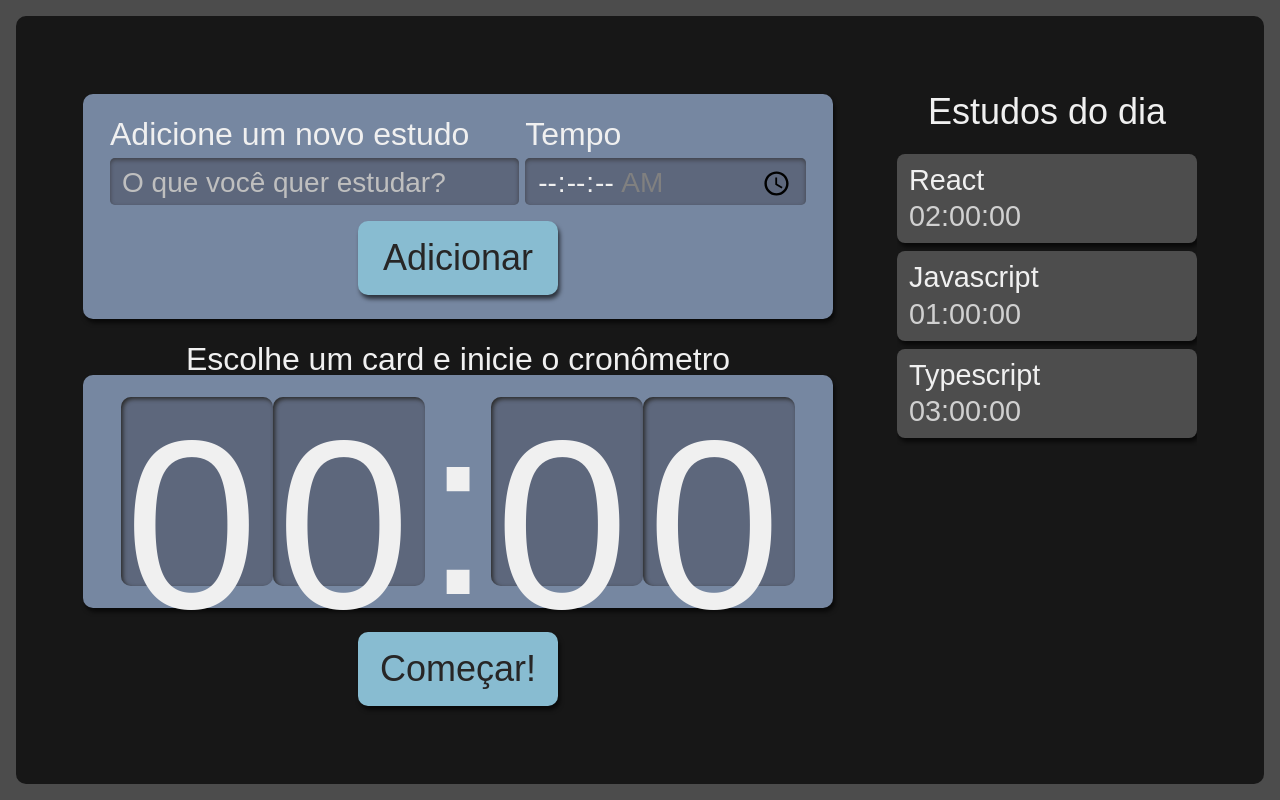
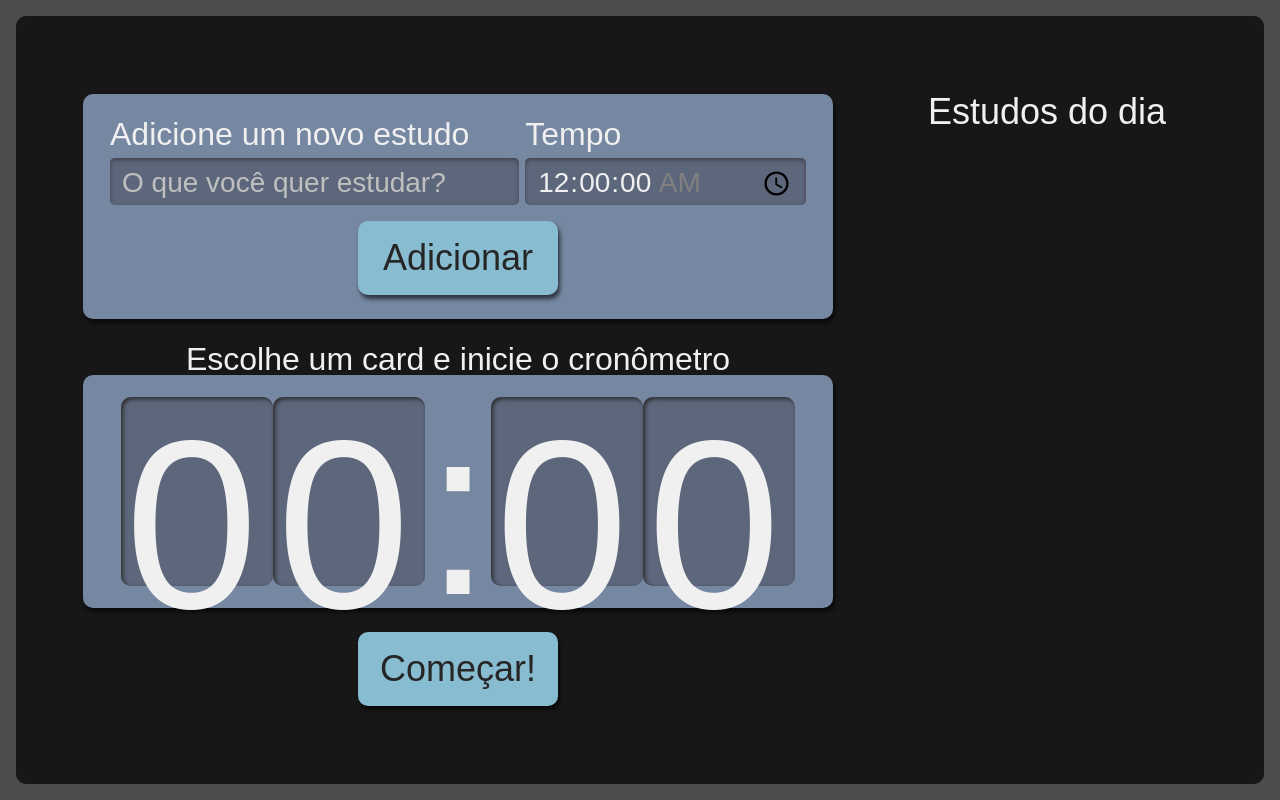
Before and after one commit to jonasjesusamerico/react-com-typescript-alura, a React (Create React App) app in the folder react-escrevendo-com-typescript/: page / in a window 1280 px wide. Built offline with nearby package versions, Linux system fonts and the light colour scheme.

Commit message:
Finalizando a aula 5

```diff
--- a/react-escrevendo-com-typescript/package.json
+++ b/react-escrevendo-com-typescript/package.json
@@ -14,6 +14,7 @@
     "react-dom": "^18.1.0",
     "react-scripts": "5.0.1",
     "typescript": "^4.7.3",
+    "uuid": "^8.3.2",
     "web-vitals": "^2.1.4"
   },
   "scripts": {
@@ -41,6 +42,7 @@
     ]
   },
   "devDependencies": {
+    "@types/uuid": "^8.3.4",
     "sass": "^1.52.2",
     "typescript-plugin-css-modules": "^3.4.0"
   }
--- a/react-escrevendo-com-typescript/src/components/Formulario/index.tsx
+++ b/react-escrevendo-com-typescript/src/components/Formulario/index.tsx
@@ -1,12 +1,41 @@
 import React from "react";
+import { ITarefa } from "../../types/tarefa";
 import Botao from "../botao";
 import style from './Formulario.module.scss'
+import {v4 as uuidv4 } from 'uuid'
 
 
-class Formulario extends React.Component {
+class Formulario extends React.Component<{
+    setTarefas: React.Dispatch<React.SetStateAction<ITarefa[]>>
+}> {
+
+    state = {
+        tarefa: "",
+        tempo: "00:00"
+    }
+
+    adicionarTarefa(evento: React.FormEvent<HTMLFormElement>) {
+        evento.preventDefault();
+        this.props.setTarefas(tarefasAntigas =>
+            [
+                ...tarefasAntigas,
+                {
+                    ...this.state,
+                    selecionado: false,
+                    completado: false,
+                    id: uuidv4()
+                }
+            ]
+        )
+        this.setState({
+            tarefa: "",
+            tempo: "00:00"
+        })
+    }
+
     render() {
         return (
-            <form className={style.novaTarefa}>
+            <form className={style.novaTarefa} onSubmit={this.adicionarTarefa.bind(this)}>
                 <div className={style.inputContainer}>
                     <label htmlFor="tarefa">
                         Adicione um novo estudo
@@ -15,6 +44,8 @@
                         type="text"
                         name="tarefa"
                         id="tarefa"
+                        value={this.state.tarefa}
+                        onChange={evento => this.setState({ ...this.state, tarefa: evento.target.value })}
                         placeholder="O que você quer estudar?"
                         required
                     />
@@ -27,12 +58,14 @@
                         type="time"
                         step="1"
                         name="tempo"
+                        value={this.state.tempo}
+                        onChange={evento => this.setState({ ...this.state, tempo: evento.target.value })}
                         id="tempo"
                         min="00:00:00"
                         max="01:30:00"
                     />
                 </div>
-                <Botao>Adicionar</Botao>
+                <Botao type="submit">Adicionar</Botao>
             </form>
         )
     }
--- a/react-escrevendo-com-typescript/src/components/Lista/index.tsx
+++ b/react-escrevendo-com-typescript/src/components/Lista/index.tsx
@@ -1,27 +1,16 @@
+import { ITarefa } from '../../types/tarefa';
 import Item from './Item';
 import style from './List.module.scss'
 
-function Lista() {
-    const tarefas = [
-        {
-            tarefa: 'React',
-            tempo: '02:00:00'
-        },
-        {
-            tarefa: 'Javascript',
-            tempo: '01:00:00'
-        },
-        {
-            tarefa: 'Typescript',
-            tempo: '03:00:00'
-        }
-]
+
+function Lista({tarefas}: {tarefas: ITarefa[]}) {
+
     return (
         <aside className={style.listaTarefas}>
             <h2>Estudos do dia</h2>
             <ul>
                 {
-                    tarefas.map((item, index) =>  (
+                    tarefas.map((item, index) => (
                         <Item
                             key={index}
                             {...item}
--- a/react-escrevendo-com-typescript/src/components/botao/index.tsx
+++ b/react-escrevendo-com-typescript/src/components/botao/index.tsx
@@ -5,10 +5,11 @@
     children: React.ReactNode;
   }
 
-class Botao extends React.Component<IProps> {
+class Botao extends React.Component<{ children: string, type?: "button" | "submit" | "reset" | undefined }> {
     render() {
+        const {type = "button"} = this.props;
         return (
-            <button className={style.botao}>
+            <button type={type} className={style.botao}>
                 {this.props.children}
             </button>
         )
--- a/react-escrevendo-com-typescript/src/pages/App.tsx
+++ b/react-escrevendo-com-typescript/src/pages/App.tsx
@@ -1,15 +1,17 @@
-import React from 'react';
+import React, { useState } from 'react';
 import { Cronometro } from '../components/Cronometro';
 
 import Formulario from '../components/Formulario';
 import Lista from '../components/Lista'
+import { ITarefa } from '../types/tarefa';
 import style from './App.module.scss'
 
 function App() {
+  const [tarefas, setTarefas] = useState<ITarefa[]>([]);
   return (
     <div className={style.AppStyle}>
-      <Formulario />
-      <Lista/>
+      <Formulario setTarefas={setTarefas}/>
+      <Lista tarefas={tarefas}/>
       <Cronometro />
     </div>
   );
--- /dev/null
+++ b/react-escrevendo-com-typescript/src/types/tarefa.ts
@@ -0,0 +1,8 @@
+
+export interface ITarefa {
+    tarefa: string,
+    tempo: string,
+    selecionado: boolean,
+    completado: boolean,
+    id: string
+}
```
Also changed, not shown: 1 other file (tests, documents, lock files or other folders).
